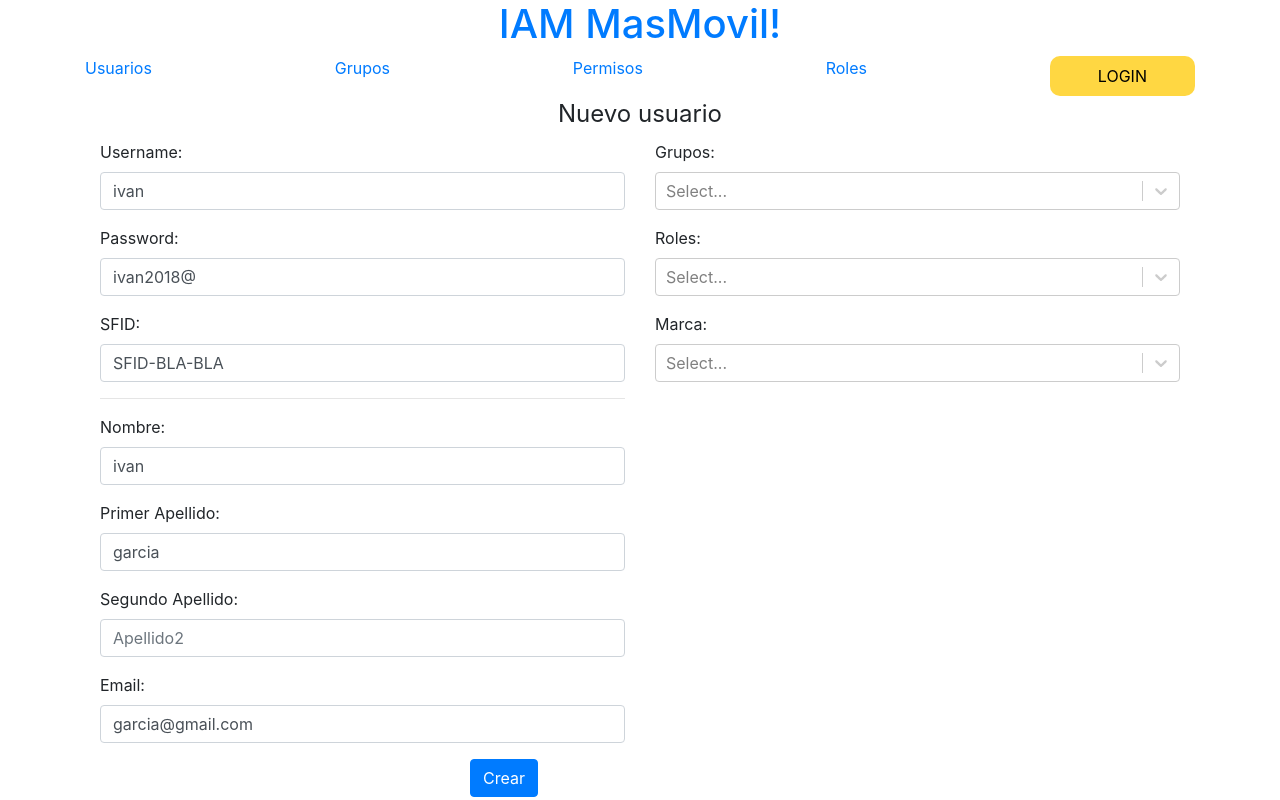
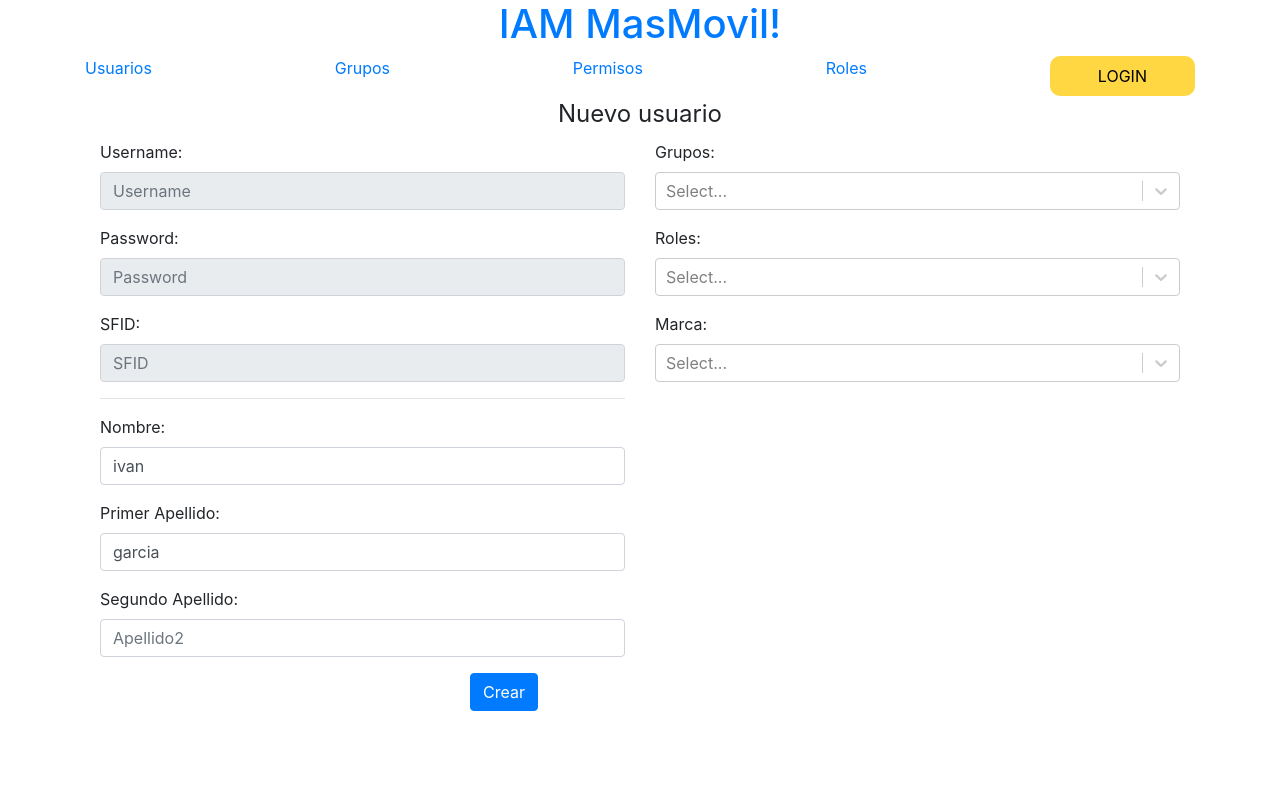
Before and after one commit to ivan-garcia-santamaria/iamreact, a React (Create React App) app: page /createUser in a window 1280 px wide. Built offline with nearby package versions, Linux system fonts and the light colour scheme; no server answers; what auth0-js would draw is missing.

Commit message:
producto 0

```diff
--- a/src/componentes/users/SingleUser.js
+++ b/src/componentes/users/SingleUser.js
@@ -63,18 +63,21 @@
 
     getBrands = () => {
         const {app_metadata} = this.props.user;
+        if (app_metadata.brands) {
             console.log(`obteniendo los roles al usuario ${app_metadata.brands[0]}`)
             var brandsState = [];
-        for( var i = 0; i < app_metadata.brands.length; i++ ) {
+            for (var i = 0; i < app_metadata.brands.length; i++) {
                 const objIndex = this.state.brands.findIndex((obj => obj.value === app_metadata.brands[i]));
                 console.log("index: ", objIndex);
                 if (objIndex != -1) {
                     brandsState.push(this.state.brands[objIndex]);
                 }
-        }
+            };
+
             this.setState({
                 brandsSelected: brandsState
-        })
+            });
+        }
     }
 
 
--- a/src/componentes/users/UserForm.js
+++ b/src/componentes/users/UserForm.js
@@ -55,23 +55,17 @@
     nombreRef = React.createRef();
     apellido1Ref = React.createRef();
     apellido2Ref = React.createRef();
-    emailRef = React.createRef();
     sfidRef = React.createRef();
 
     createLocalUser = (e) => {
         e.preventDefault();
 
         const user = {
-            connection: 'Username-Password-Authentication',
-            email: this.emailRef.current.value,
             given_name: this.nombreRef.current.value,
-            family_name: `${this.apellido1Ref.current.value} ${this.apellido2Ref.current.value}`,
+            family_name: this.apellido1Ref.current.value,
+            sencond_family_name: this.apellido2Ref.current.value,
             name: `${this.nombreRef.current.value} ${this.apellido1Ref.current.value} ${this.apellido2Ref.current.value}`,
-            username: this.usernameRef.current.value,
-            password: this.passwordRef.current.value,
             user_metadata: {},
-            verify_email: true,
-            blocked: true,
             app_metadata: {
                 sfid: this.sfidRef.current.value,
                 brands: masterTables.convertOptionsSimpleArray(this.state.brandsSelected)
@@ -209,15 +203,15 @@
                     <div className="col-6">
                 <div className="form-group">
                     <label>Username:</label>
-                    <input type="text" defaultValue="ivan" ref={this.usernameRef} className="form-control" placeholder="Username"/>
+                    <input type="text" ref={this.usernameRef} readOnly className="form-control" placeholder="Username"/>
                 </div>
                 <div className="form-group">
                     <label>Password:</label>
-                    <input type="text" defaultValue="ivan2018@" ref={this.passwordRef} className="form-control" placeholder="Password"/>
+                    <input type="text" ref={this.passwordRef} readOnly className="form-control" placeholder="Password"/>
                 </div>
                 <div className="form-group">
                     <label>SFID:</label>
-                    <input type="text" defaultValue="SFID-BLA-BLA" ref={this.sfidRef} className="form-control" placeholder="Username"/>
+                    <input type="text" ref={this.sfidRef} readOnly className="form-control" placeholder="SFID"/>
                 </div>
                 <hr />
                 <div className="form-group">
@@ -231,10 +225,6 @@
                 <div className="form-group">
                     <label>Segundo Apellido:</label>
                     <input type="text" ref={this.apellido2Ref} className="form-control" placeholder="Apellido2"/>
-                </div>
-                <div className="form-group">
-                    <label>Email:</label>
-                    <input type="text" defaultValue="garcia@gmail.com" ref={this.emailRef} className="form-control" placeholder="Email"/>
                 </div>
                 </div>
                 <div className="col-6">
```
Lines whose indentation alone changed are shown as unchanged.
